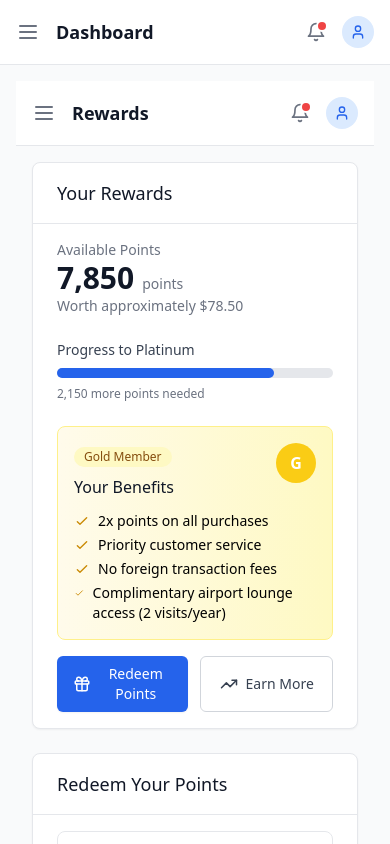
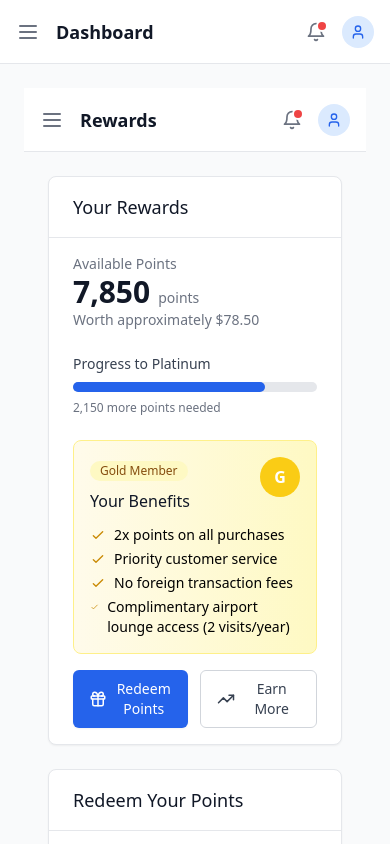
Before and after one commit to nchibachidera/nexusbank, a React (Vite) app in the folder frontend/: page /dashboard/rewards in a window 390 px wide. Shown: the top 844 px of the page. Built offline with nearby package versions, Linux system fonts and the light colour scheme; no server answers.

Commit message:
updated project ith latest changes

```diff
--- a/frontend/src/components/layout/DashboardLayout.tsx
+++ b/frontend/src/components/layout/DashboardLayout.tsx
@@ -100,8 +100,8 @@ const DashboardLayout: React.FC<DashboardLayoutProps> = ({ title, children }) =>
       {/* Main content */}
       <div className="lg:pl-64 flex flex-col flex-1">
         {/* Header */}
-        <header className="sticky top-0 z-10 bg-white border-b border-gray-200">
-          <div className="flex items-center justify-between h-16 px-4 sm:px-6">
+        <header className="sticky top-0 z-10 bg-white border-b border-gray-200 h-16">
+          <div className="flex items-center justify-between h-full px-4 sm:px-6">
             <div className="flex items-center">
               <button
                 className="text-gray-500 hover:text-gray-700 lg:hidden"
@@ -131,7 +131,7 @@ const DashboardLayout: React.FC<DashboardLayoutProps> = ({ title, children }) =>
         </header>
 
         {/* Page content */}
-        <main className="flex-1 overflow-y-auto p-4 sm:p-6">
+        <main className="flex-1 overflow-y-auto p-6">
           {children || <Outlet />}
         </main>
       </div>
```
